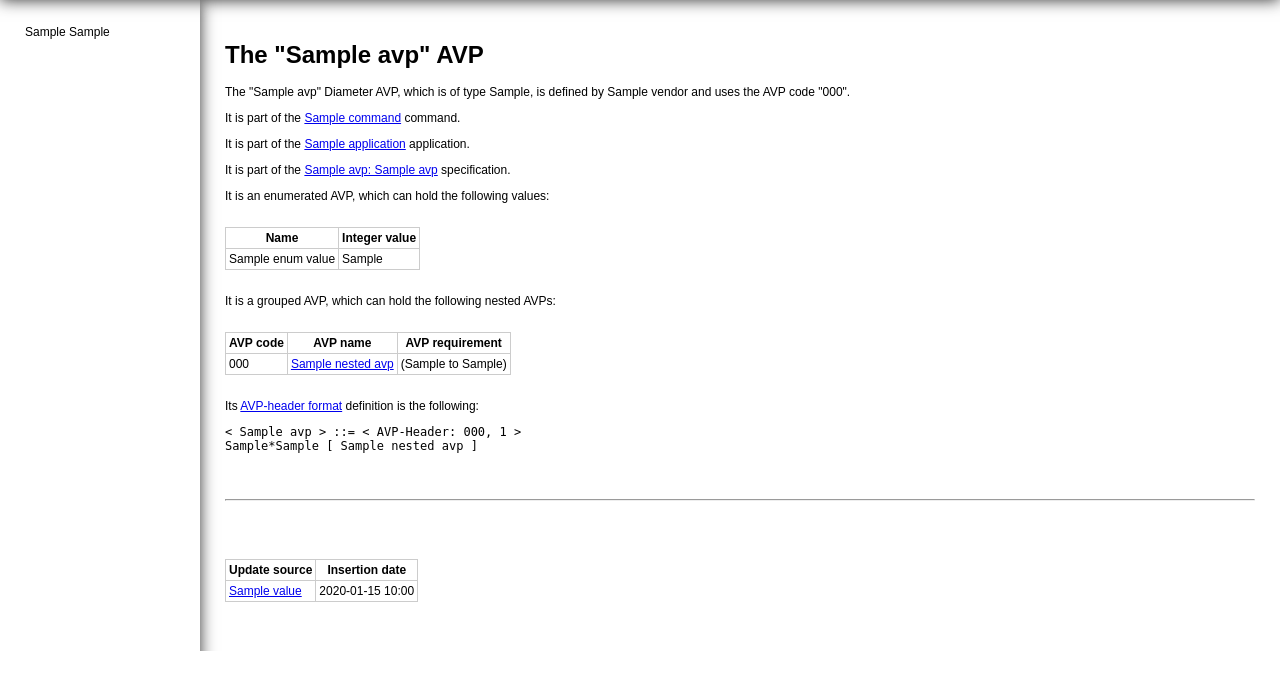
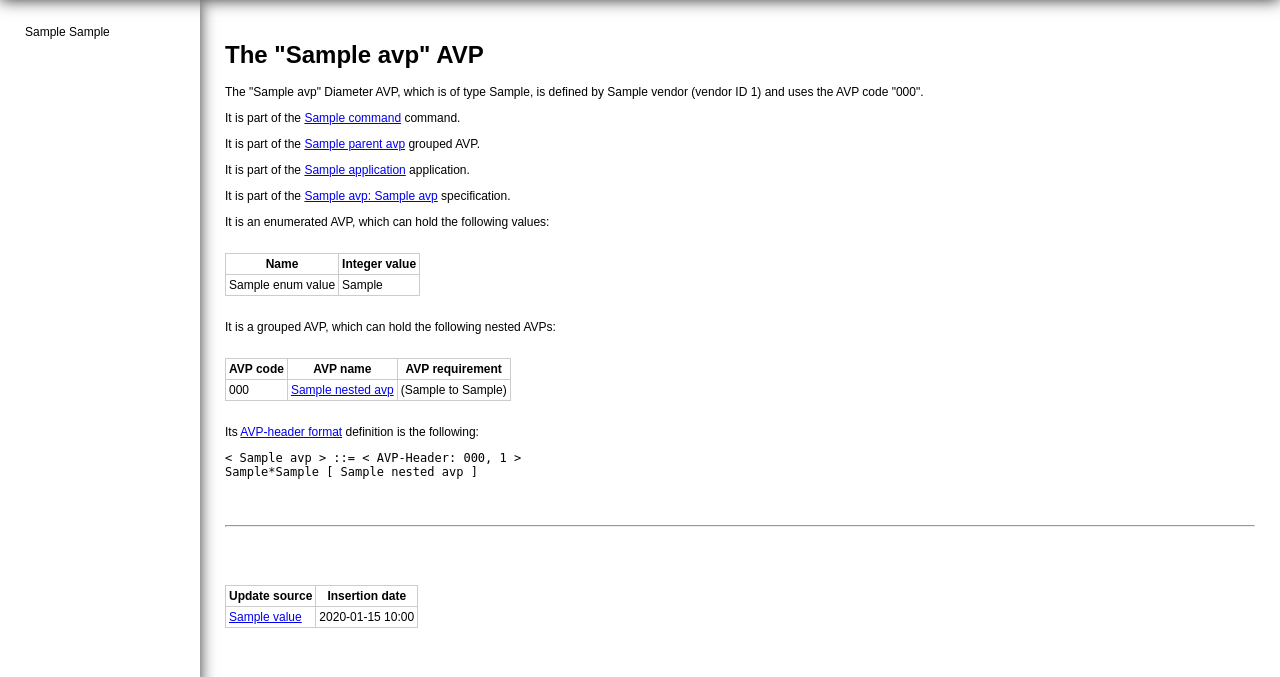
Before and after one commit to P1sec/diameter-db, a Python web app: template webapp/templates/avp.html in a window 1280 px wide. Shown: the part 158-835 px from the top of the page. Before the commit the page ends 809 px from the top, so only its background shows below. Run offline with Jinja, Linux system fonts and the light colour scheme; the template is opened without the code that fills it: most values are stand-ins (such as "Sample title", 1, 10 or a date in 2020).

Commit message:
Add the list of parent grouped AVPs, and other useful information such as the vendor ID, on the page of AVPs on the web application

```diff
--- a/webapp/templates/avp.html
+++ b/webapp/templates/avp.html
@@ -6,19 +6,23 @@
 
     <h1>{{ title }}</h1>
 
-    <p>The "{{ avp.avp_name }}" Diameter AVP, which is of type {{ avp.avp_type }}, {% if avp.vendor %} is defined by {{ avp.vendor.vendor_name }} and {% endif %} uses the AVP code "{{ avp.avp_code }}".</p>
+    <p>The "{{ avp.avp_name }}" Diameter AVP, which is of type {{ avp.avp_type }}, {% if avp.vendor %} is defined by {{ avp.vendor.vendor_name }} (vendor ID {{ avp.vendor.vendor_id }}) and {% endif %} uses the AVP code "{{ avp.avp_code }}".</p>
 
     {% if avp.mandatory_flag or avp.protected_flag or avp.vendor_specific_flag or avp.may_encrypt %}
         <p>
-            It has the
-            {% if avp.mandatory_flag %}MANDATORY flag{% if avp.protected_flag or avp.vendor_specific_flag or avp.may_encrypt %}, {% endif %}{% endif -%}
-            {%- if avp.protected_flag %}PROTECTED flag{% if avp.vendor_specific_flag or avp.may_encrypt %}, {% endif %}{% endif -%}
-            {%- if avp.vendor_specific_flag %}VENDOR-SPECIFIC flag{% if avp.may_encrypt %}, {% endif %}{% endif -%}
-            {%- if avp.may_encrypt %}MAY-ENCRYPT flag{% endif %}.</p>
+            It has
+            {% if avp.mandatory_flag %}the MANDATORY flag{% if avp.protected_flag or avp.vendor_specific_flag or avp.may_encrypt %}, {% endif %}{% endif -%}
+            {%- if avp.protected_flag %}the PROTECTED flag{% if avp.vendor_specific_flag or avp.may_encrypt %}, {% endif %}{% endif -%}
+            {%- if avp.vendor_specific_flag %}the VENDOR-SPECIFIC flag{% if avp.may_encrypt %}, {% endif %}{% endif -%}
+            {%- if avp.may_encrypt %}the MAY-ENCRYPT flag{% endif %}.</p>
     {% endif %}
 
     {% if avp.avp_occurrences %}
         <p>It is part of the {% for avp_occurrence in avp.avp_occurrences %}{% if loop.index0 > 0 %}, {% endif %}<a href="/command-code/{{ avp_occurrence.command.object_id }}" target="_blank">{{ avp_occurrence.command.command_name }}</a>{% endfor %} command{% if avp.avp_occurrences|length > 1 %}s{% endif %}.</p>
+    {% endif %}
+
+    {% if avp.grouped_avps %}
+        <p>It is part of the {% for grouped_avp_occurrence in avp.grouped_avps %}{% if loop.index0 > 0 %}, {% endif %}<a href="/avp/{{ grouped_avp_occurrence.parent_avp.object_id }}" target="_blank">{{ grouped_avp_occurrence.parent_avp.avp_name }}</a>{% endfor %} grouped AVP{% if avp.grouped_avps|length > 1 %}s{% endif %}.</p>
     {% endif %}
 
     {% if avp.application %}
```
